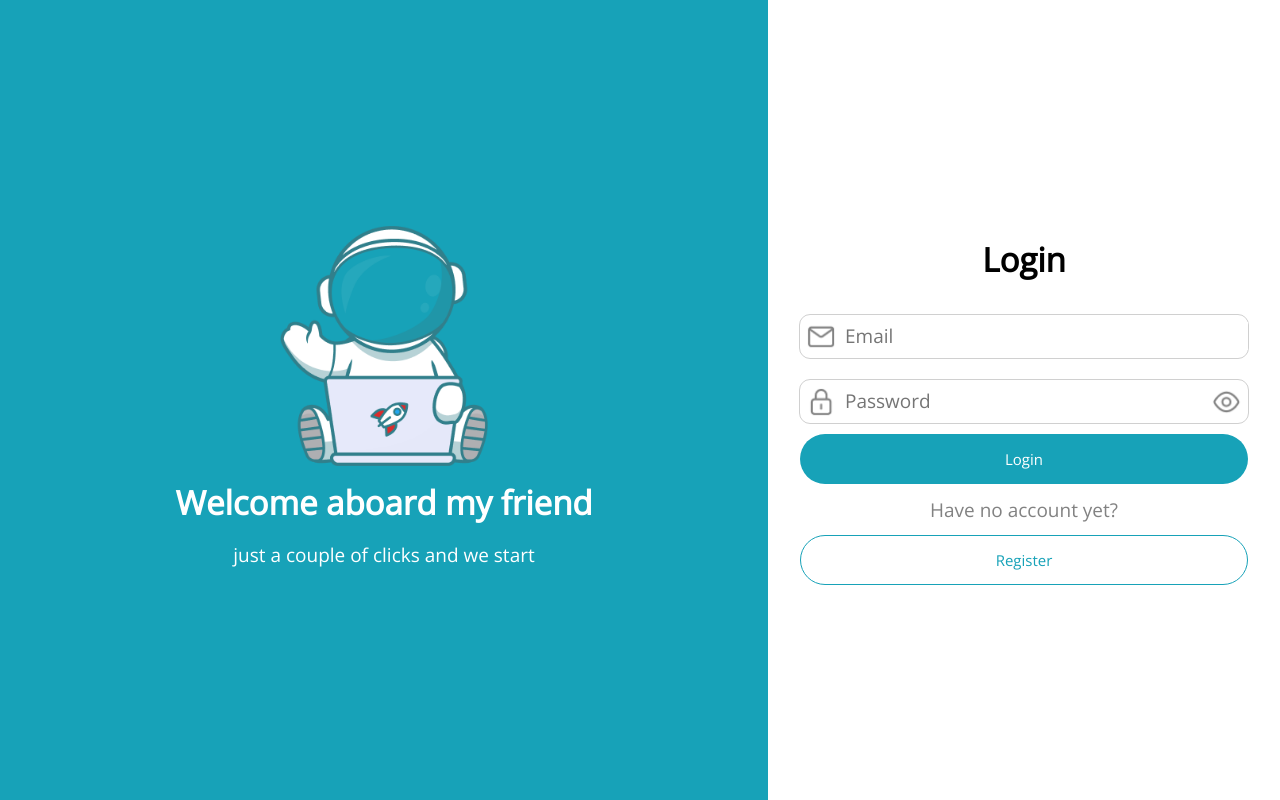
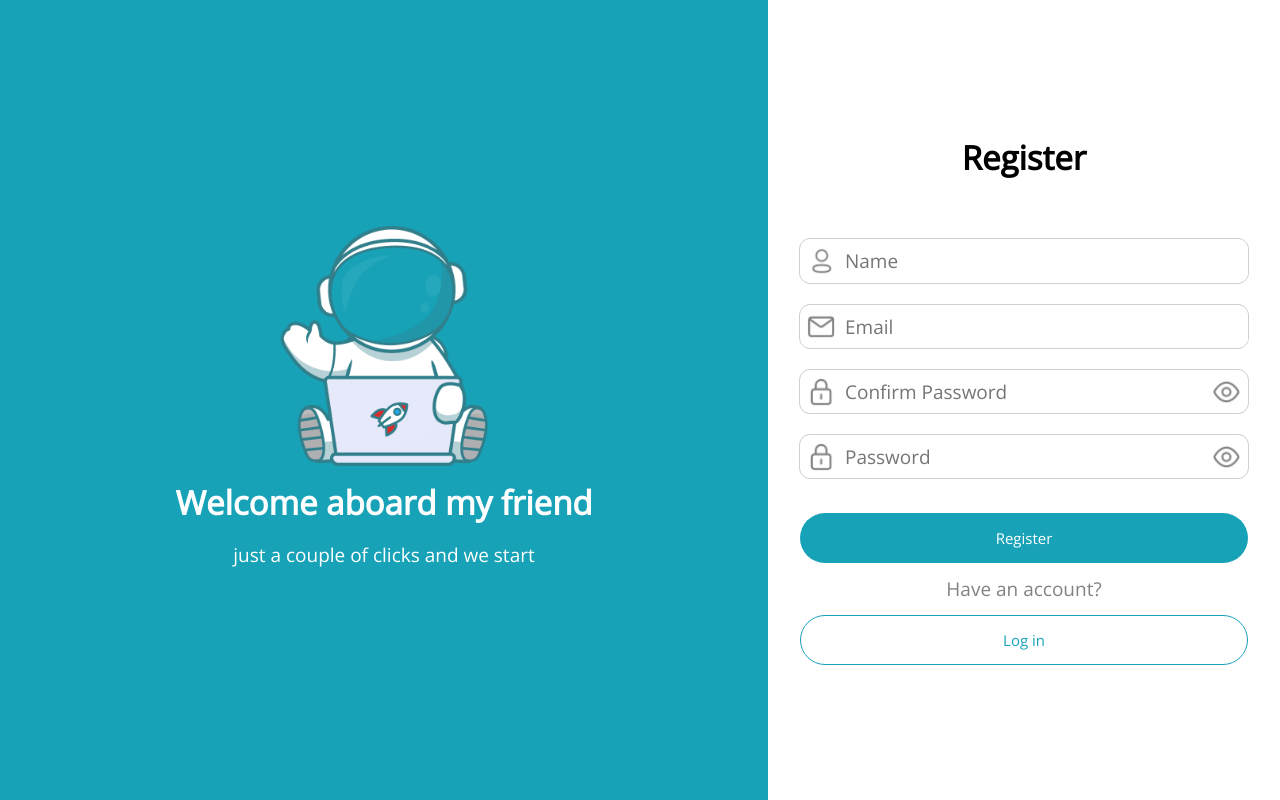
Before and after one commit to utsav-shrma/proManage-frontend, a React (Vite) app: page /register in a window 1280 px wide. Built offline with nearby package versions, Linux system fonts and the light colour scheme.

Commit message:
Added register screen UI

```diff
--- a/src/App.jsx
+++ b/src/App.jsx
@@ -3,6 +3,7 @@ import { BrowserRouter, Routes, Route } from "react-router-dom";
 import HomePage from './pages/HomePage/HomePage';
 import LoginPage from './pages/LoginPage/LoginPage';
 import CardPage from './pages/CardPage/CardPage';
+import RegisterScreen from './components/registerScreen/RegisterScreen';
 
 function App() {
 
@@ -11,7 +12,7 @@ function App() {
       <Routes>
         <Route path="/" element={<HomePage />} />
         <Route path="/login" element={<LoginPage />} />
-        <Route path="/register" element={<LoginPage />} />
+        <Route path="/register" element={<RegisterScreen />} />
         <Route path="/card" element={<CardPage />} />
       </Routes>
     </BrowserRouter>
--- a/src/components/loginForm/LoginForm.jsx
+++ b/src/components/loginForm/LoginForm.jsx
@@ -32,7 +32,7 @@ function LoginForm() {
           </div>
 
           <input
-            className={styles.submit_button}
+            id={styles.submit_button}
             type="submit"
             value="Login"
           ></input>
--- a/src/components/loginForm/LoginForm.module.css
+++ b/src/components/loginForm/LoginForm.module.css
@@ -19,6 +19,8 @@
   line-height: 45px;
   letter-spacing: 0em;
   text-align: left;
+  margin: 0;
+  margin-block: 10vh;
 }
 
 .sub_heading {
@@ -50,7 +52,7 @@
   color: #17a2b8;
 }
 
-.submit_button {
+#submit_button {
   width: 35vw;
   height: 50px;
   max-width: 493px;
@@ -70,6 +72,7 @@
   letter-spacing: 0em;
   text-align: center;
   color: white;
+  margin-top: 5vh;
 }
 
 .form_input {
--- a/src/components/registerForm/RegisterForm.jsx
+++ b/src/components/registerForm/RegisterForm.jsx
@@ -1,9 +1,74 @@
-import React from 'react'
+import React from "react";
+import styles from "./RegisterForm.module.css";
+import emailIcon from "../../assets/icons/icon.png";
+import passwordIcon from "../../assets/icons/lock.png";
+import eyeLogo from "../../assets/icons/eyeLogo.png";
+import inputAccountIcon from '../../assets/icons/inputAccountIcon.png'
 
 function RegisterForm() {
   return (
-    <div>RegisterForm</div>
-  )
+    <div className={styles.container}>
+      <h1 className={styles.heading}>Register</h1>
+      <div>
+        <form className={styles.register_form}>
+          <div className={styles.form_input}>
+            <img className={styles.icon} src={inputAccountIcon}></img>
+            <input
+              type="textarea"
+              id="name"
+              name="name"
+              placeholder="Name"
+            ></input>
+          </div>
+
+          <div className={styles.form_input}>
+            <img className={styles.icon} src={emailIcon}></img>
+            <input
+              type="textarea"
+              id="email"
+              name="email"
+              placeholder="Email"
+            ></input>
+          </div>
+
+          <div className={styles.form_input}>
+            <img className={styles.icon} src={passwordIcon}></img>
+            <input
+              className={styles.password_input}
+              type="textarea"
+              id="confirmPassword"
+              name="confirmPassword"
+              placeholder="Confirm Password"
+            ></input>
+
+            <img className={styles.icon} src={eyeLogo}></img>
+          </div>
+
+          <div className={styles.form_input}>
+            <img className={styles.icon} src={passwordIcon}></img>
+            <input
+              className={styles.password_input}
+              type="textarea"
+              id="password"
+              name="password"
+              placeholder="Password"
+            ></input>
+
+            <img className={styles.icon} src={eyeLogo}></img>
+          </div>
+
+          <input
+            id={styles.submit_button}
+            type="submit"
+            value="Register"
+          ></input>
+        </form>
+      </div>
+
+      <h1 className={styles.sub_heading}>Have an account?</h1>
+      <button className={styles.login_button}>Log in</button>
+    </div>
+  );
 }
 
-export default RegisterForm
+export default RegisterForm;
--- /dev/null
+++ b/src/components/registerForm/RegisterForm.module.css
@@ -0,0 +1,118 @@
+.container {
+    height: 100vh;
+    width: 40vw;
+    display: flex;
+    flex-direction: column;
+    justify-content: center;
+    align-items: center;
+  }
+  .register_form {
+    display: flex;
+    flex-direction: column;
+    justify-content: center;
+    align-items: center;
+  }
+  .heading {
+    font-family: Open Sans;
+    font-size: 33px;
+    font-weight: 600;
+    line-height: 45px;
+    letter-spacing: 0em;
+    text-align: left;
+    margin:0;
+    margin-bottom: 6vh;
+  }
+
+  .sub_heading {
+    font-family: Open Sans;
+    font-size: 19px;
+    font-weight: 400;
+    line-height: 26px;
+    letter-spacing: 0em;
+    text-align: left;
+    color: #828282;
+  }
+
+  .login_button {
+    width: 35vw;
+    height: 50px;
+    max-width: 493px;
+
+    border-radius: 55.13px;
+    border: 1.38px;
+    gap: 11.03px;
+    background: white;
+    border: 1.38px solid #17a2b8;
+    font-family: Open Sans;
+    font-size: 15px;
+    font-weight: 400;
+    line-height: 26px;
+    letter-spacing: 0em;
+    text-align: center;
+    color: #17a2b8;
+  }
+
+  #submit_button {
+    width: 35vw;
+    height: 50px;
+    max-width: 493px;
+    border-radius: 55.13px;
+    border-style: none;
+    gap: 11.03px;
+    background: #17a2b8;
+    width: Hug (54px);
+    height: Fixed (55.13px);
+    padding: 15.16px, 0px, 15.16px, 0px;
+    gap: 11.03px;
+
+    font-family: Open Sans;
+    font-size: 15px;
+    font-weight: 400;
+    line-height: 26px;
+    letter-spacing: 0em;
+    text-align: center;
+    color: white;
+    margin-top: 3vh;
+  }
+
+  .form_input {
+    margin: 10px;
+
+    display: flex;
+    align-items: center;
+    justify-content: flex-start;
+    width: 35vw;
+    max-width: 493px;
+    max-height: 55px;
+    padding: 11.03px, 387.87px, 10.9px, 11.03px;
+    border-radius: 11.03px;
+    border: 1.38px;
+    border: 1.38px solid #d0d0d0;
+  }
+  .form_input input {
+    border-style: none;
+    min-width: 20px;
+    font-family: Open Sans;
+    font-size: 19px;
+    font-weight: 400;
+    line-height: 26px;
+    letter-spacing: 0em;
+    text-align: left;
+    color: #828282;
+    flex: 2;
+  }
+
+  .form_input input textarea:focus,
+  input:focus {
+    outline: none;
+  }
+
+  .icon {
+    padding: 5px;
+    width: 33px;
+  }
+
+  .submit_button{
+    margin-top: 10px;
+
+  }
--- /dev/null
+++ b/src/components/registerScreen/RegisterScreen.jsx
@@ -0,0 +1,15 @@
+import React from 'react'
+import Welcome from '../welcomeScreen/Welcome';
+import RegisterForm from '../registerForm/RegisterForm';
+import styles from './RegisterScreen.module.css'
+
+function RegisterScreen() {
+  return (
+    <div className={styles.main_container}>
+        <Welcome/>
+        <RegisterForm></RegisterForm>
+    </div>
+  )
+}
+
+export default RegisterScreen
--- /dev/null
+++ b/src/components/registerScreen/RegisterScreen.module.css
@@ -0,0 +1,5 @@
+.main_container{
+    height: 100vh;
+    width: 100vw;
+    display: flex;
+}
--- a/src/components/welcomeScreen/Welcome.module.css
+++ b/src/components/welcomeScreen/Welcome.module.css
@@ -18,6 +18,7 @@
     align-items: center;
     display: flex;
     flex-direction: column;
+
   }
 
   .image {
--- a/src/pages/RegisterPage/RegisterPage.jsx
+++ b/src/pages/RegisterPage/RegisterPage.jsx
@@ -1,8 +1,9 @@
 import React from 'react'
+import RegisterScreen from '../../components/registerScreen/RegisterScreen'
 
 function RegisterPage() {
   return (
-    <div>RegisterPage</div>
+    <div><RegisterScreen/></div>
   )
 }
 
```
Also changed, not shown: src/assets/icons/inputAccountIcon.png (added).
